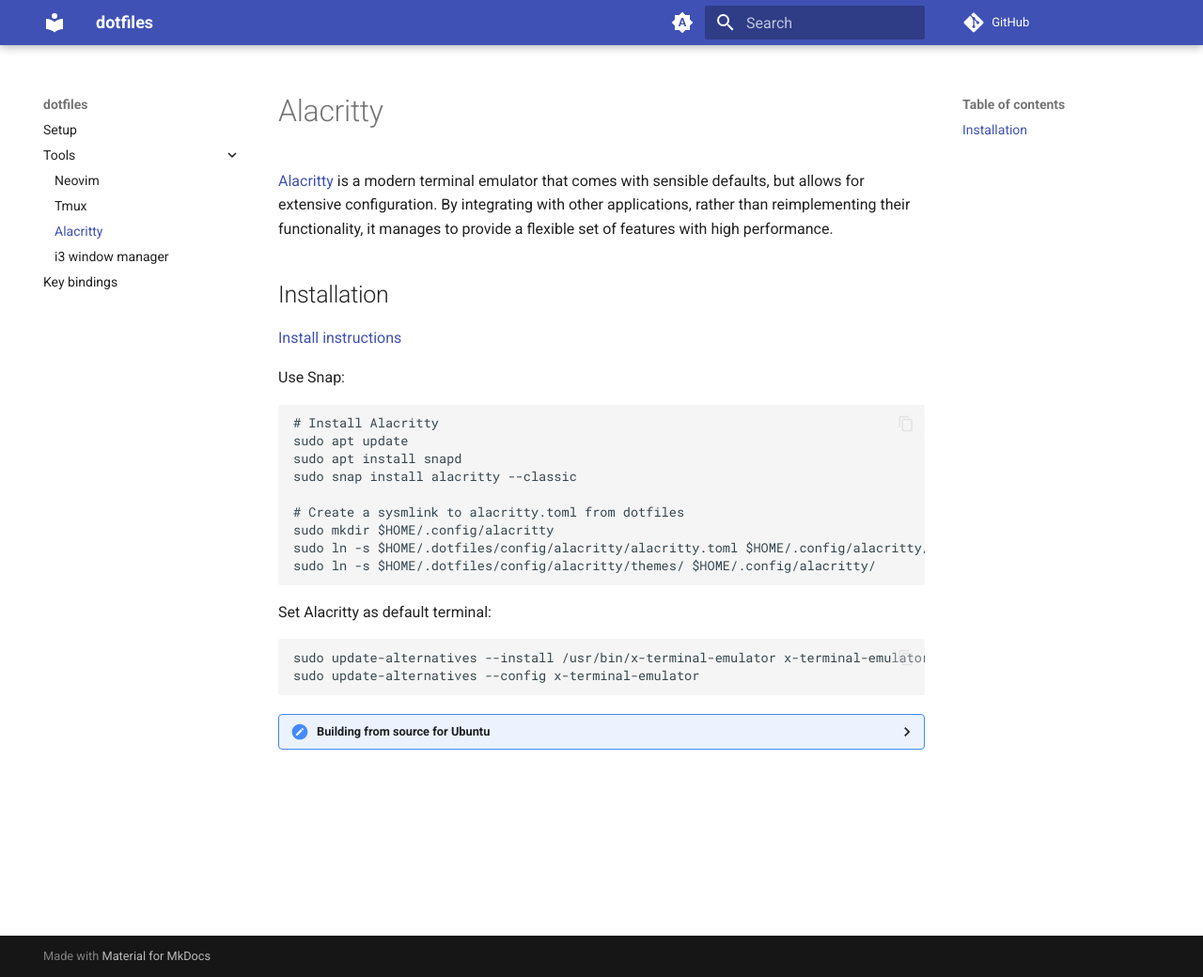
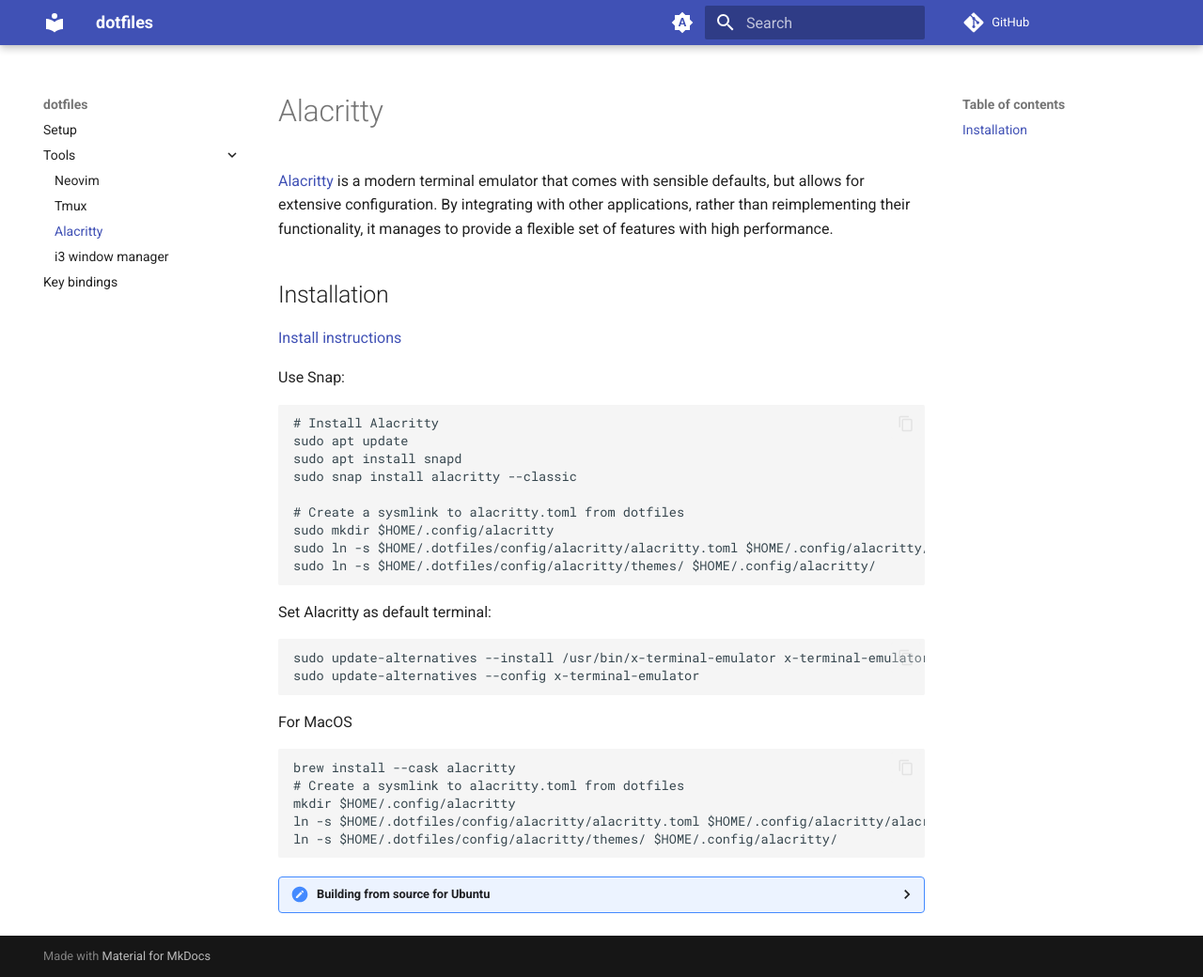
Before and after one commit to HieuDao-code/dotfiles, an MkDocs documentation site: the page built from docs/alacritty.md, in a window 1280 px wide and 1040 px high. Shown: the whole window at 94% size. Built offline with MkDocs 1.6.1 and Material for MkDocs 9.7.7, drawn with Linux system fonts in a browser that asks for light colours; comment, search, counter and statistics services are not loaded.

Commit message:
Update alacritty.md

````diff
--- a/docs/alacritty.md
+++ b/docs/alacritty.md
@@ -25,6 +25,16 @@ Set Alacritty as default terminal:
 ```sh
 sudo update-alternatives --install /usr/bin/x-terminal-emulator x-terminal-emulator $(which alacritty) 50
 sudo update-alternatives --config x-terminal-emulator
+```
+
+For MacOS
+
+```sh
+brew install --cask alacritty
+# Create a sysmlink to alacritty.toml from dotfiles
+mkdir $HOME/.config/alacritty
+ln -s $HOME/.dotfiles/config/alacritty/alacritty.toml $HOME/.config/alacritty/alacritty.toml
+ln -s $HOME/.dotfiles/config/alacritty/themes/ $HOME/.config/alacritty/
 ```
 
 <details><summary>Building from source for Ubuntu</summary>
````
